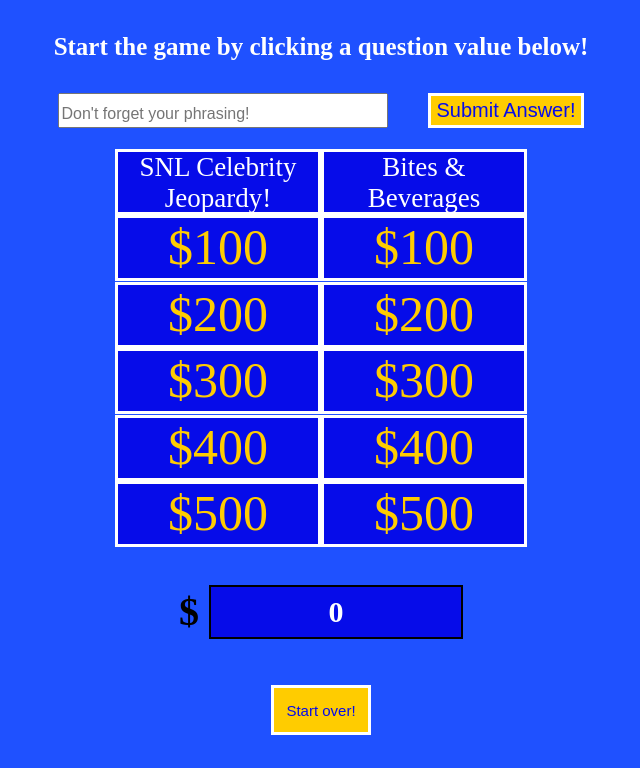
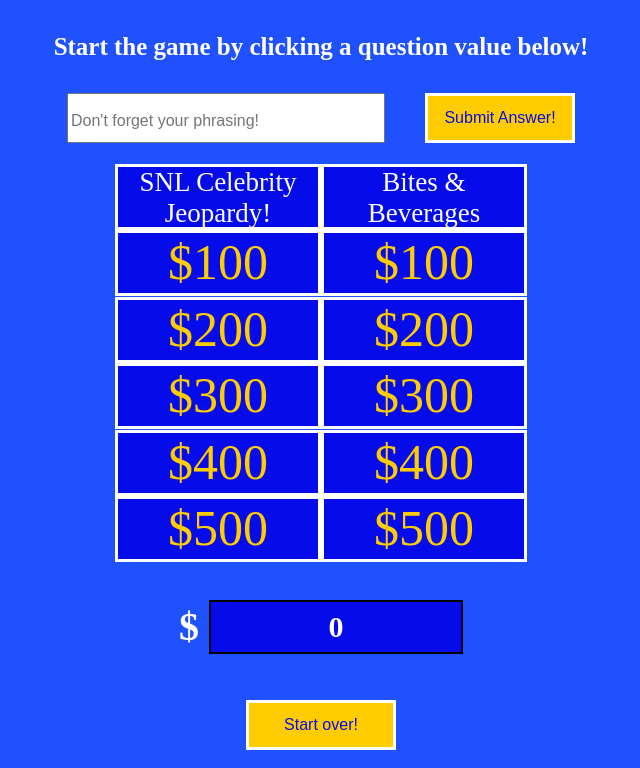
Before and after one commit to KincentVompany22/jeopardy, a plain HTML site: page index.html in a window 1280 px wide. Shown: the part 279-1047 px from the top of the page, without its empty margins (319-959 px from the left). Drawn offline with Linux system fonts and the light colour scheme.

Commit message:
Updated psuedo code

```diff
--- a/style.css
+++ b/style.css
@@ -35,14 +35,20 @@ input::placeholder {
 
 input, #submit-answer-button {
     margin: 20px;
-    font-size: 25px;
+    font-size: 24px;
+}
+
+button {
+    color: #060CE9 ;
+    background-color: #ffcc00;
+    border: 3px solid white;
+    font-size: 16px;
+    width: 150px;
+    height: 50px;
 }
 
 #submit-answer-button {
-    color: #060CE9 ;
-    background-color: #ffcc00;
-    border: 3px solid white;
-    font-size: 20px;
+    font-size: 16px;
 }
 
 #question-display,
@@ -91,7 +97,7 @@ input, #submit-answer-button {
 }
 
 .score > h3 {
-    color: black;
+    color: white;
     font-size: 40px;
 }
 
@@ -120,10 +126,4 @@ footer {
     align-items: center;
     justify-content: center;
     margin: 10px;
-    font-size: 15px;
-    color: #060CE9 ;
-    background-color: #ffcc00;
-    border: 3px solid white;
-    width: 100px;
-    height: 50px;
 }
```
Also changed, not shown: app.js (+98 -87 lines).
